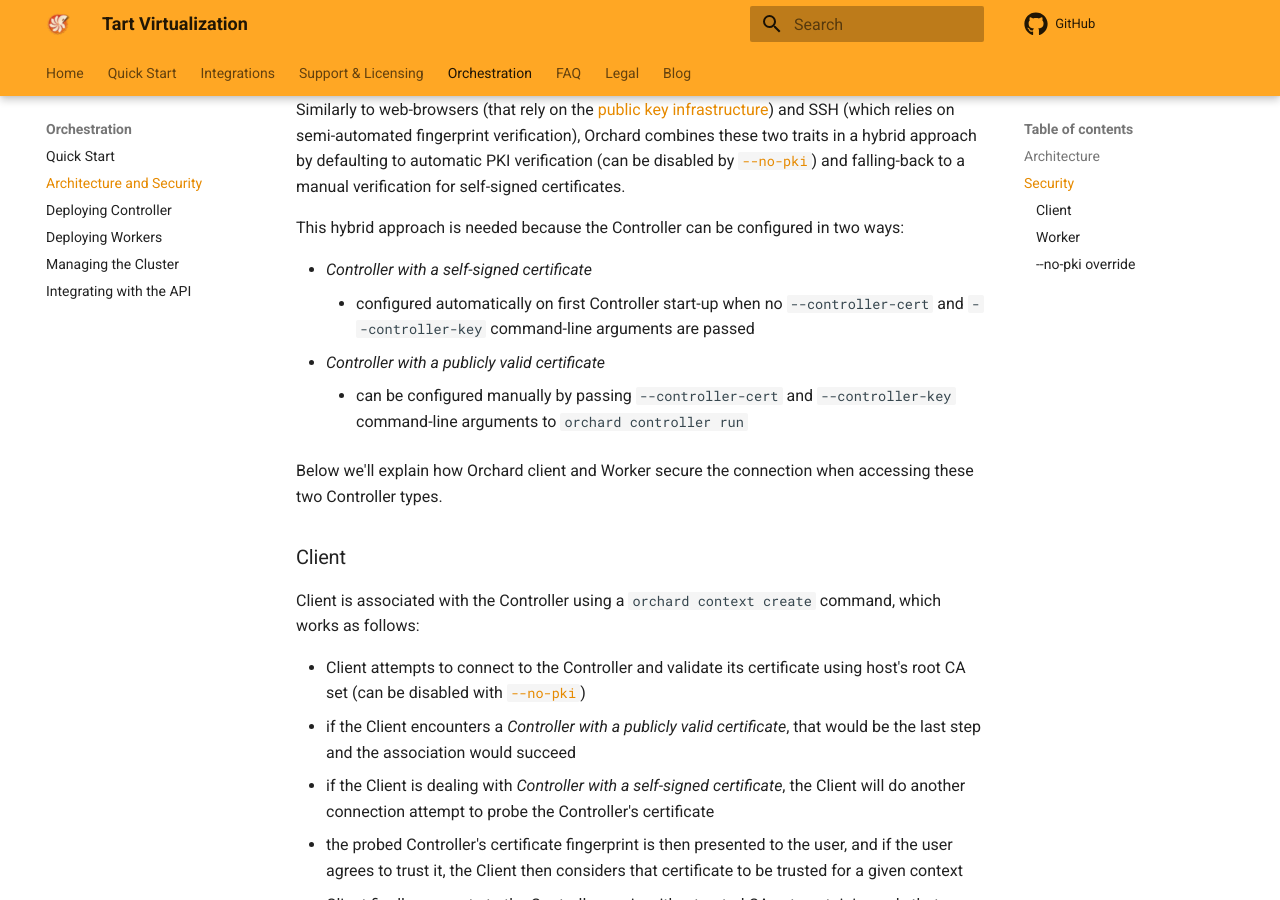
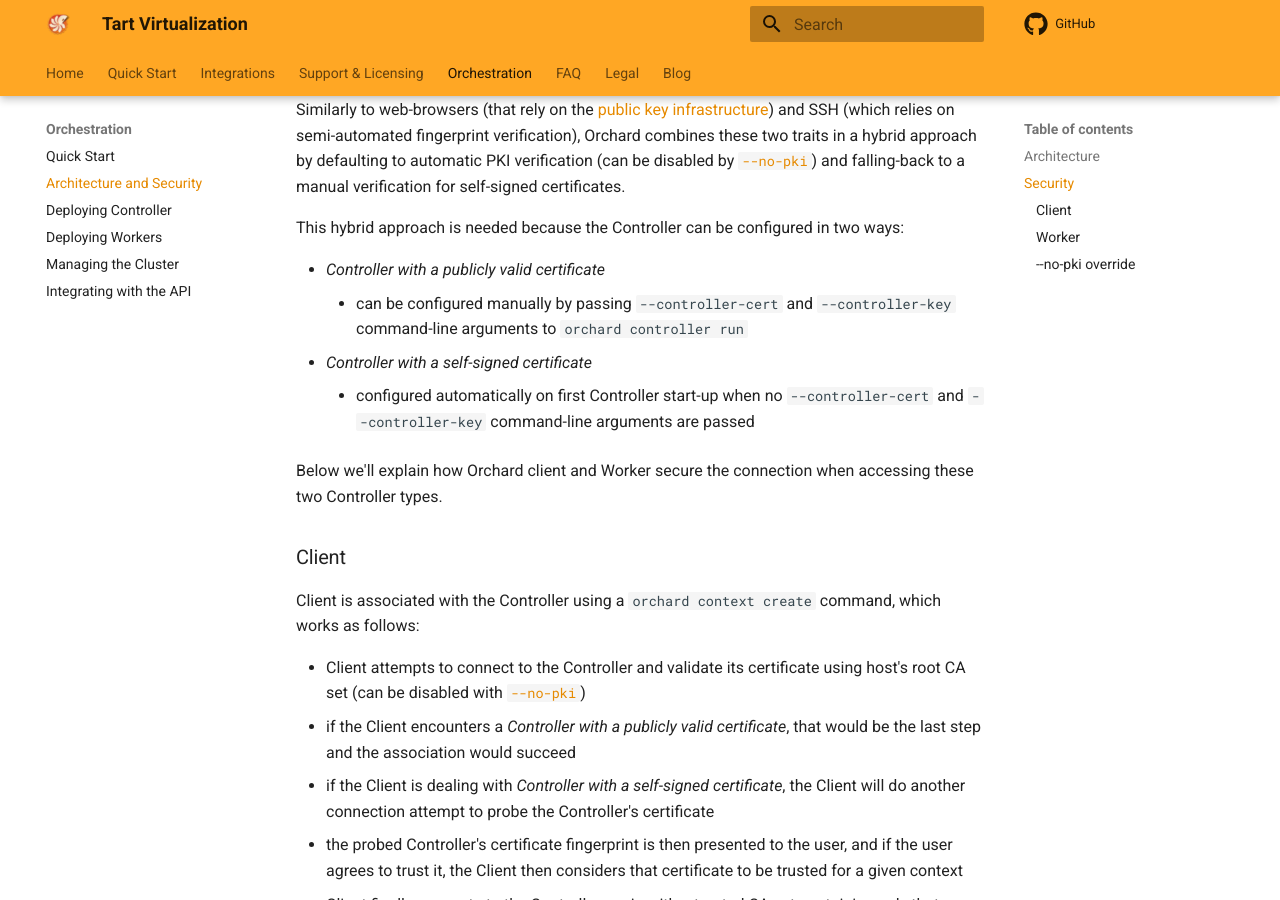
Before and after one commit to cirruslabs/tart, an MkDocs documentation site: the page built from docs/orchard/architecture-and-security.md, in a window 1280 px wide and 900 px high, scrolled down 551 px. Built offline with MkDocs 1.6.1 and Material for MkDocs 9.7.7, drawn with Linux system fonts in a browser that asks for light colours; plug-ins that fetch from the network failed and are left out; comment, search, counter and statistics services are not loaded.

```diff
--- a/docs/orchard/architecture-and-security.md
+++ b/docs/orchard/architecture-and-security.md
@@ -16,10 +16,10 @@ Similarly to web-browsers (that rely on the [public key infrastructure](https://
 
 This hybrid approach is needed because the Controller can be configured in two ways:
 
+* *Controller with a publicly valid certificate*
+    * can be configured manually by passing `--controller-cert` and `--controller-key` command-line arguments to `orchard controller run`
 * *Controller with a self-signed certificate*
     * configured automatically on first Controller start-up when no `--controller-cert` and `--controller-key` command-line arguments are passed
-* *Controller with a publicly valid certificate*
-    * can be configured manually by passing `--controller-cert` and `--controller-key` command-line arguments to `orchard controller run`
 
 Below we'll explain how Orchard client and Worker secure the connection when accessing these two Controller types.
 
```
